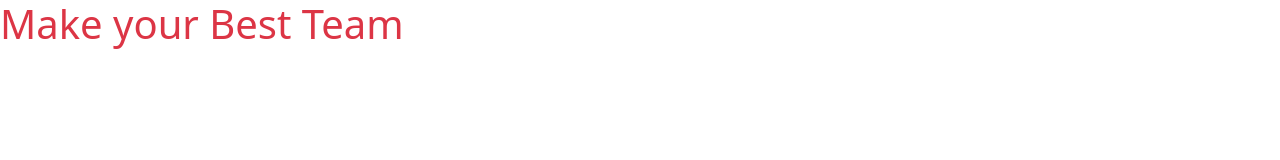
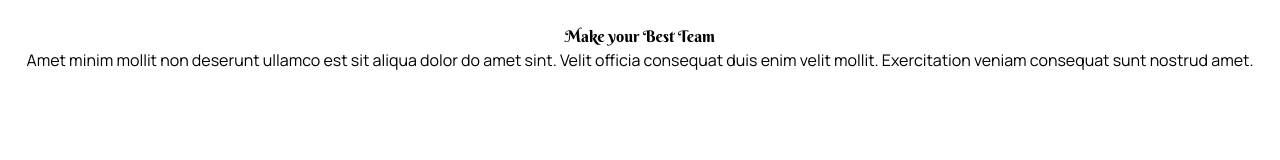
Before and after one commit to imran-mridha/best-team, a plain HTML site: page index.html in a window 1280 px wide. Drawn offline with nearby package versions, Linux system fonts and the light colour scheme.

Commit message:
Bootstrap removed and tailwind added

```diff
--- a/index.html
+++ b/index.html
@@ -6,18 +6,37 @@
   <meta http-equiv="X-UA-Compatible" content="IE=edge">
   <meta name="viewport" content="width=device-width, initial-scale=1.0">
   <title>Make Your Best Team</title>
-  <!-- bootstrap CSS CDN  -->
-  <link rel="stylesheet" href="https://cdn.jsdelivr.net/npm/bootstrap@5.2.0/dist/css/bootstrap.min.css">
+  <!-- Tilwind CDN  -->
+  <script src="https://cdn.tailwindcss.com"></script>
+
+  <style>
+    @import url('https://fonts.googleapis.com/css2?family=Berkshire+Swash&family=Manrope:wght@400;500;600;700;800&display=swap');
+
+    body {
+      font-family: 'Berkshire Swash', cursive;
+      font-family: 'Manrope', sans-serif;
+    }
+  </style>
 </head>
 
 <body>
   <!-- Header Section  -->
-
-  <h1 class="text-danger">Make your Best Team</h1>
+  <header>
+    <!-- Hero Section  -->
+    <section class="bg-dark text-light">
+      <div class="w-50 mx-auto text-center py-6">
+        <h1 style="font-family: Berkshire Swash" class="text-danger">Make your Best Team</h1>
+        <p>Amet minim mollit non deserunt ullamco est sit aliqua dolor do amet sint. Velit officia consequat duis enim
+          velit mollit. Exercitation veniam consequat sunt nostrud amet.</p>
+      </div>
+    </section>
+  </header>
 
 
-  <!-- Bootstrap JS CDN  -->
-  <script src="https://cdn.jsdelivr.net/npm/bootstrap@5.2.0/dist/js/bootstrap.bundle.min.js"></script>
+
+
+
+
 </body>
 
 </html>
```
